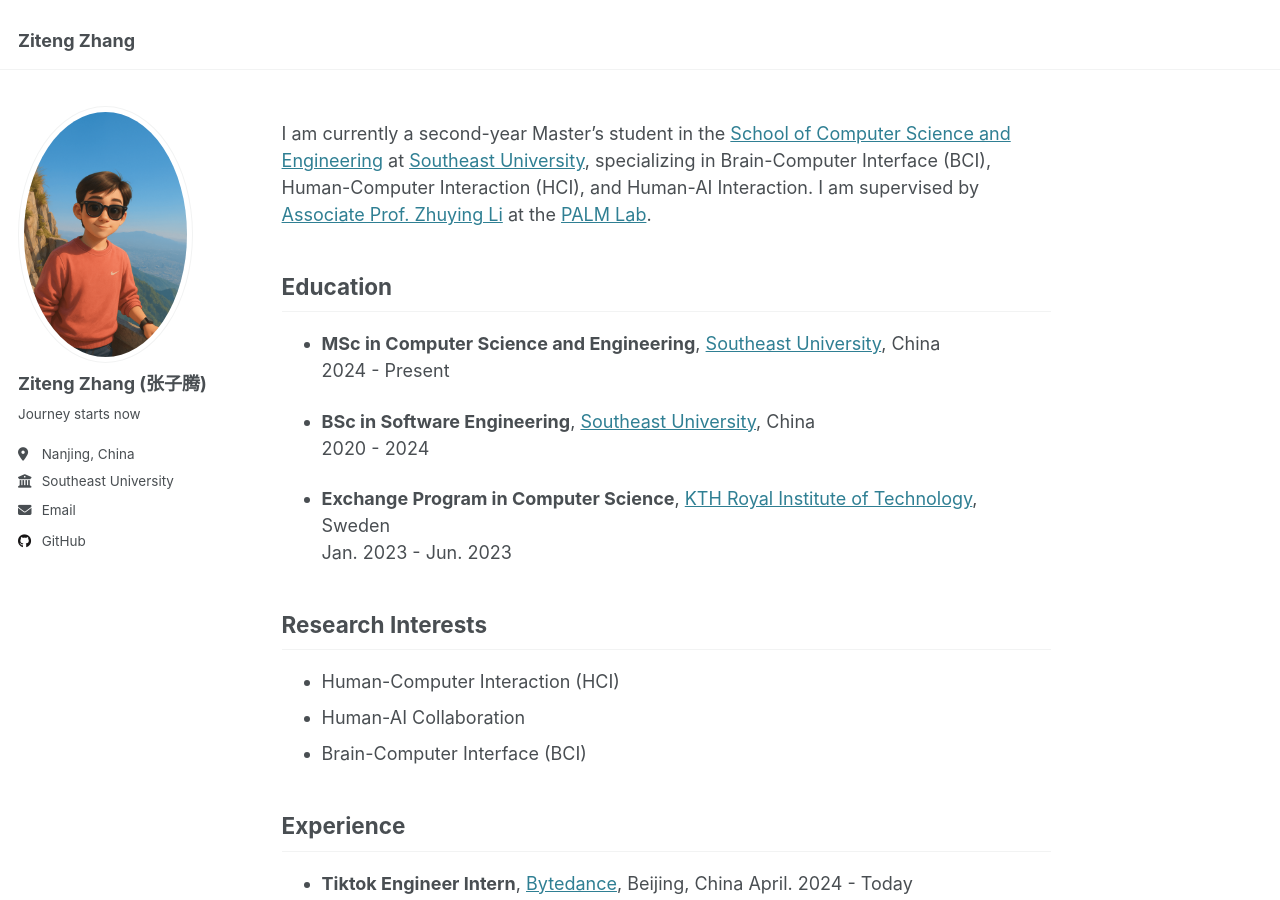
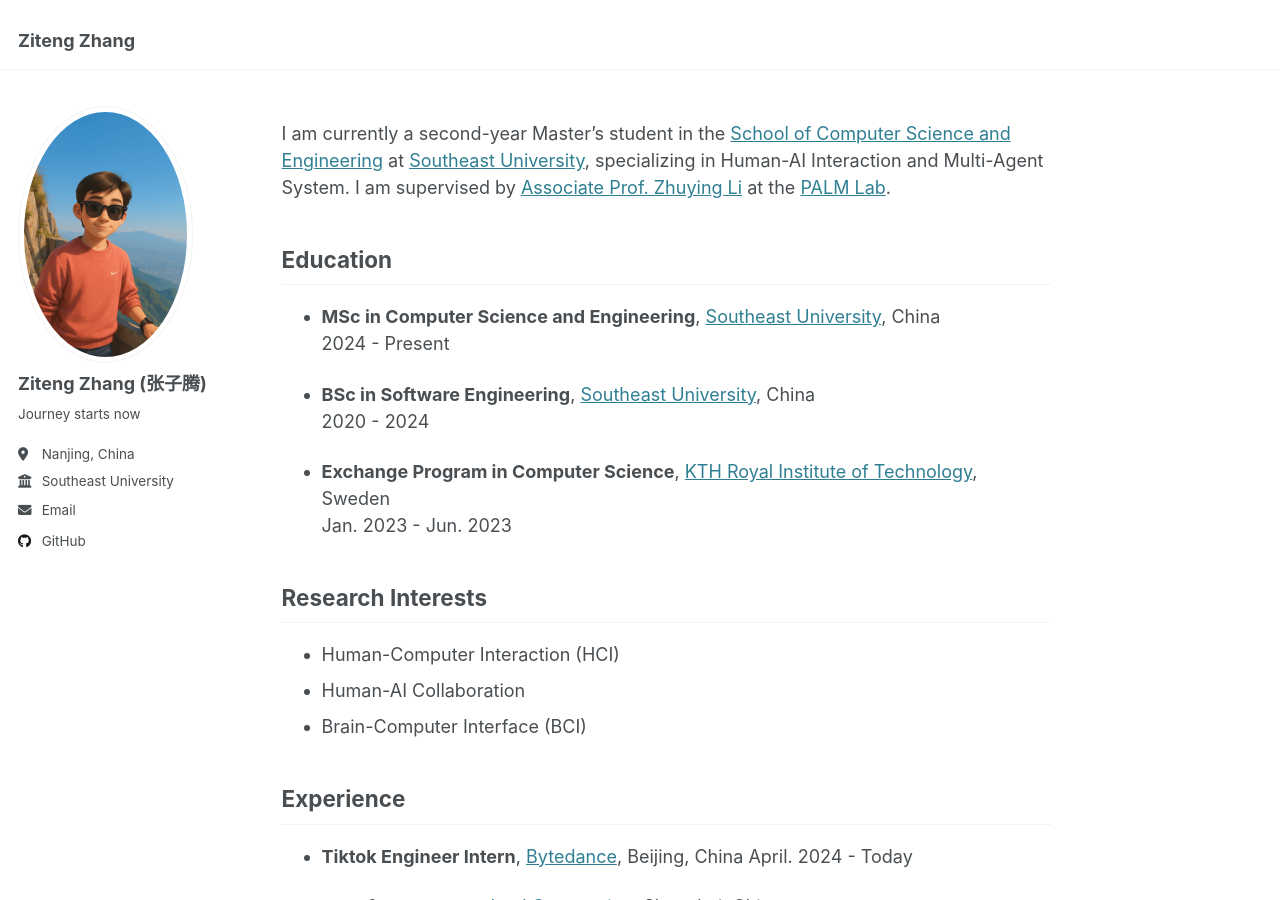
Before and after one commit to Jasonzzt/Jasonzzt.github.io, a Jekyll site: the page built from _pages/about.md, in a window 1280 px wide and 900 px high. Built offline with Jekyll 4.4.1, drawn with Linux system fonts in a browser that asks for light colours.

Commit message:
update about page to correct specialization details

```diff
--- a/_pages/about.md
+++ b/_pages/about.md
@@ -7,7 +7,7 @@ redirect_from:
   - /about.html
 ---
 
-I am currently a second-year Master's student in the [School of Computer Science and Engineering](https://cse.seu.edu.cn/) at [Southeast University](https://www.seu.edu.cn/), specializing in Brain-Computer Interface (BCI), Human-Computer Interaction (HCI), and Human-AI Interaction. I am supervised by [Associate Prof. Zhuying Li](https://zhuyingli.info/) at the [PALM Lab](https://palm.seu.edu.cn/).
+I am currently a second-year Master's student in the [School of Computer Science and Engineering](https://cse.seu.edu.cn/) at [Southeast University](https://www.seu.edu.cn/), specializing in Human-AI Interaction and Multi-Agent System. I am supervised by [Associate Prof. Zhuying Li](https://zhuyingli.info/) at the [PALM Lab](https://palm.seu.edu.cn/).
 
 ## Education
 - **MSc in Computer Science and Engineering**, [Southeast University](https://www.seu.edu.cn/), China
```
